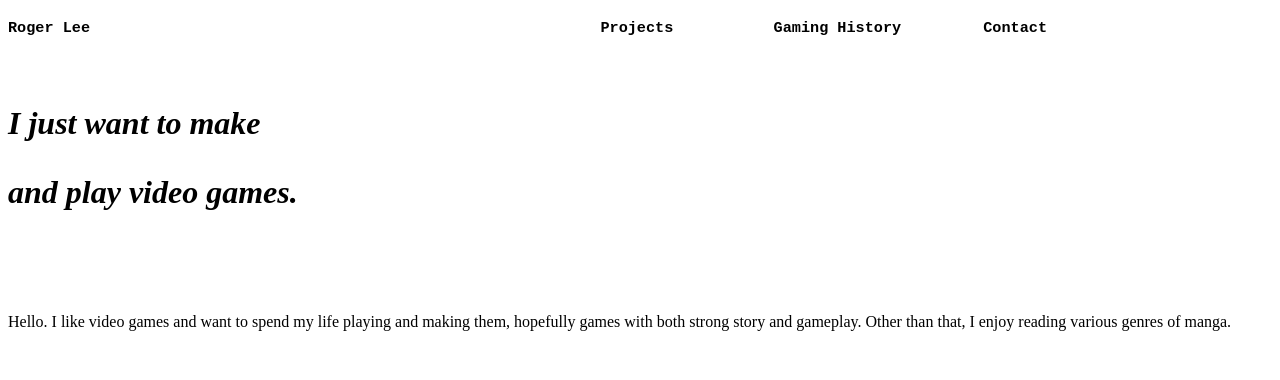
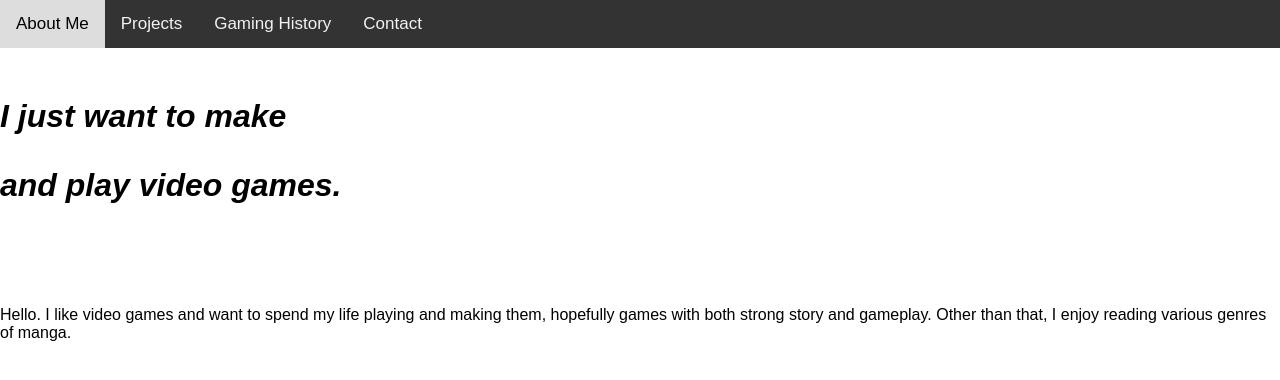
Before and after one commit to KurrBlocked/kurrblocked.github.io, a plain HTML site: page docs/index.html in a window 1280 px wide. Drawn offline with Linux system fonts and the light colour scheme.

Commit message:
Added Navbar

```diff
--- a/docs/index.html
+++ b/docs/index.html
@@ -6,8 +6,14 @@
     <meta name="viewport" content="width=device-width, initial-scale=1.0">
     <title>Document</title>
 </head>
+<div class="navbar">
+  <a href="#aboutMe">About Me</a>
+  <a href="#projects">Projects</a>
+  <a href="#gaming History">Gaming History</a>
+  <a href="#contact">Contact</a>
+</div>
 <body>
-    <h3><pre class="tab">Roger Lee                                                        Projects           Gaming History         Contact</pre>  </h3>
+
     <br>
     <h1> <em> <p>I just want to make</p><p>and play video games.</p> </em> </h1>
     <br>
@@ -16,3 +22,33 @@
     <p>Hello. I like video games and want to spend my life playing and making them, hopefully games with both strong story and gameplay. Other than that, I enjoy reading various genres of manga.</p>
 </body>
 </html>
+<style>
+  body {
+    margin: 0;
+    font-family: Arial, Helvetica, sans-serif;
+  }
+
+  .navbar {
+    overflow: hidden;
+    background-color: #333;
+  }
+
+  .navbar a {
+    float: left;
+    color: #f2f2f2;
+    text-align: center;
+    padding: 14px 16px;
+    text-decoration: none;
+    font-size: 17px;
+  }
+
+  .navbar a:hover {
+    background-color: #ddd;
+    color: black;
+  }
+
+  .navbar a.active {
+    background-color: #04AA6D;
+    color: white;
+  }
+  </style>
```
